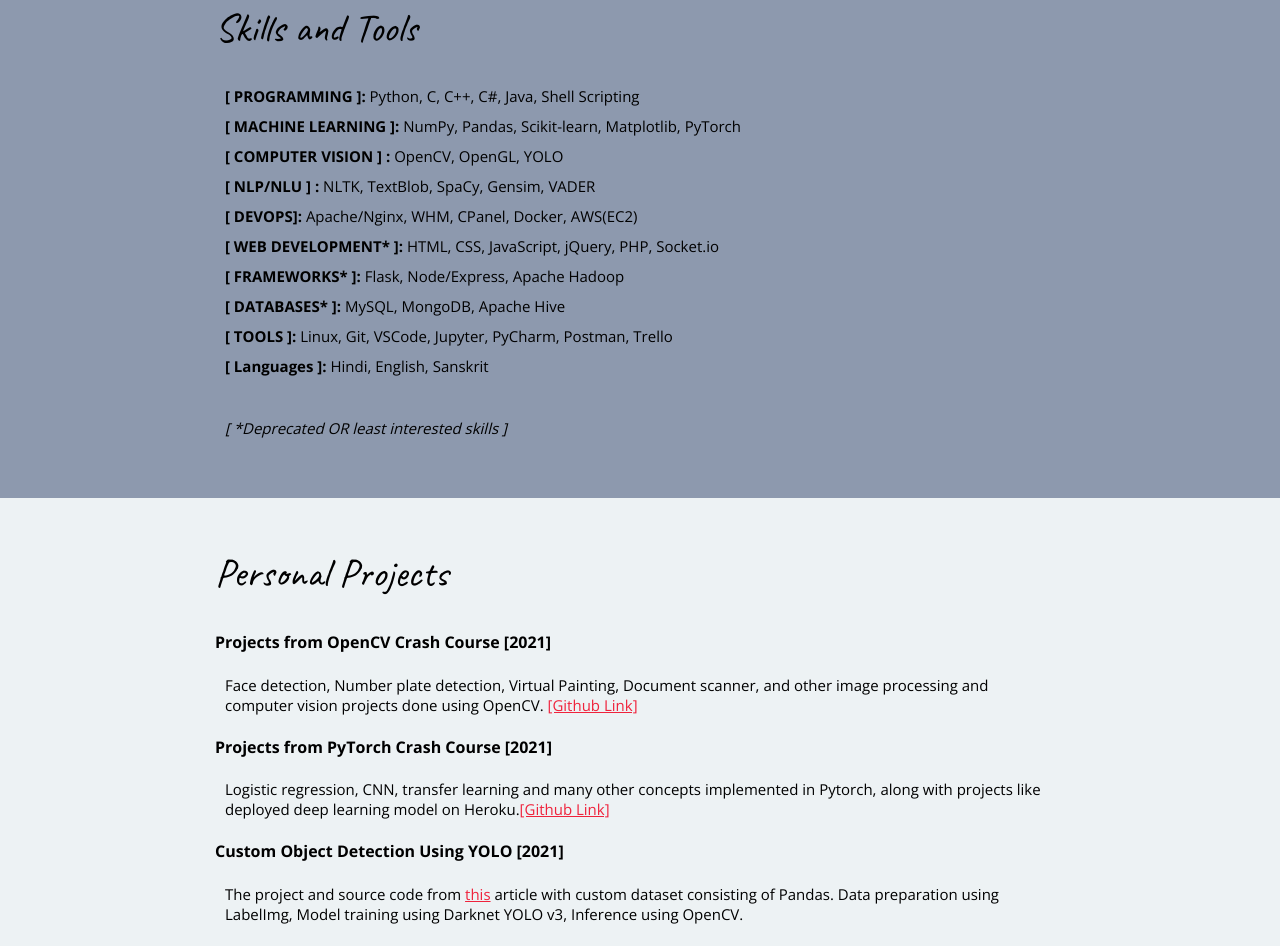
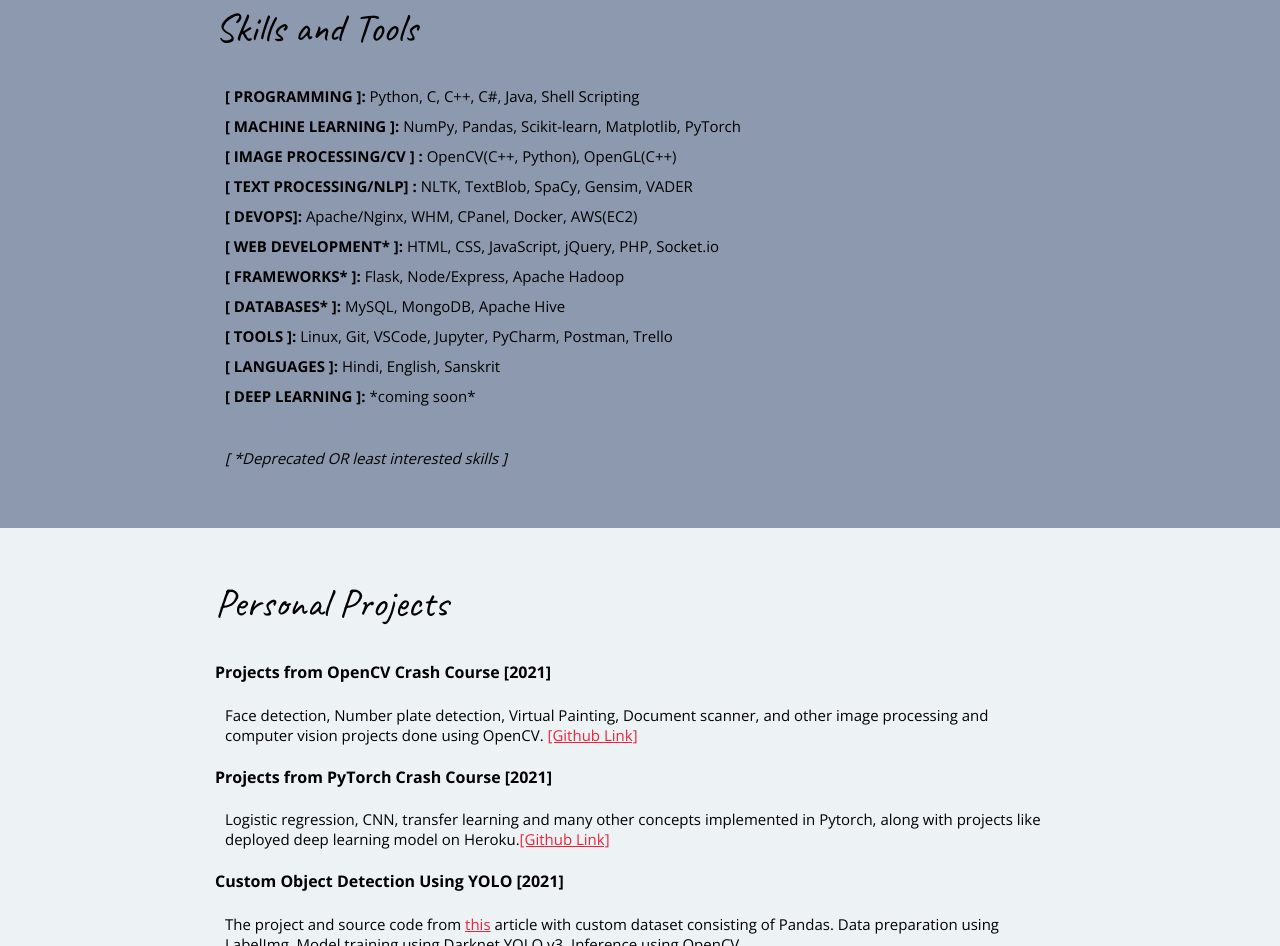
Before and after one commit to isinghsrishti/singhsrishti.com, a plain HTML site: page index.html in a window 1280 px wide. Shown: the part 4124-5070 px from the top of the page. Drawn offline with nearby package versions, Linux system fonts and the light colour scheme.

Commit message:
Update index.html

```diff
--- a/index.html
+++ b/index.html
@@ -246,9 +246,9 @@
 
 		<p> <b> [ MACHINE LEARNING ]: </b> NumPy, Pandas, Scikit-learn, Matplotlib, PyTorch </p>
 
-		<p> <b> [ COMPUTER VISION ] : </b> OpenCV, OpenGL, YOLO </p>
+		<p> <b> [ IMAGE PROCESSING/CV ] : </b> OpenCV(C++, Python), OpenGL(C++)</p>
 
-		<p> <b> [ NLP/NLU ] : </b> NLTK, TextBlob, SpaCy, Gensim, VADER </p>
+		<p> <b> [ TEXT PROCESSING/NLP] : </b> NLTK, TextBlob, SpaCy, Gensim, VADER </p>
 
 		<p> <b> [ DEVOPS]: </b> Apache/Nginx, WHM, CPanel, Docker, AWS(EC2) </p>
 
@@ -260,7 +260,9 @@
 
 		<p> <b> [ TOOLS ]: </b> Linux, Git, VSCode, Jupyter, PyCharm, Postman, Trello </p>
 
-		<p> <b> [ Languages ]: </b> Hindi, English, Sanskrit </p>
+		<p> <b> [ LANGUAGES ]: </b> Hindi, English, Sanskrit </p>
+
+		<p> <b> [ DEEP LEARNING ]: </b> *coming soon* </p>
 
 
 	<br>  <p> <i>  [ *Deprecated OR least interested skills ] </i> </p>
```
